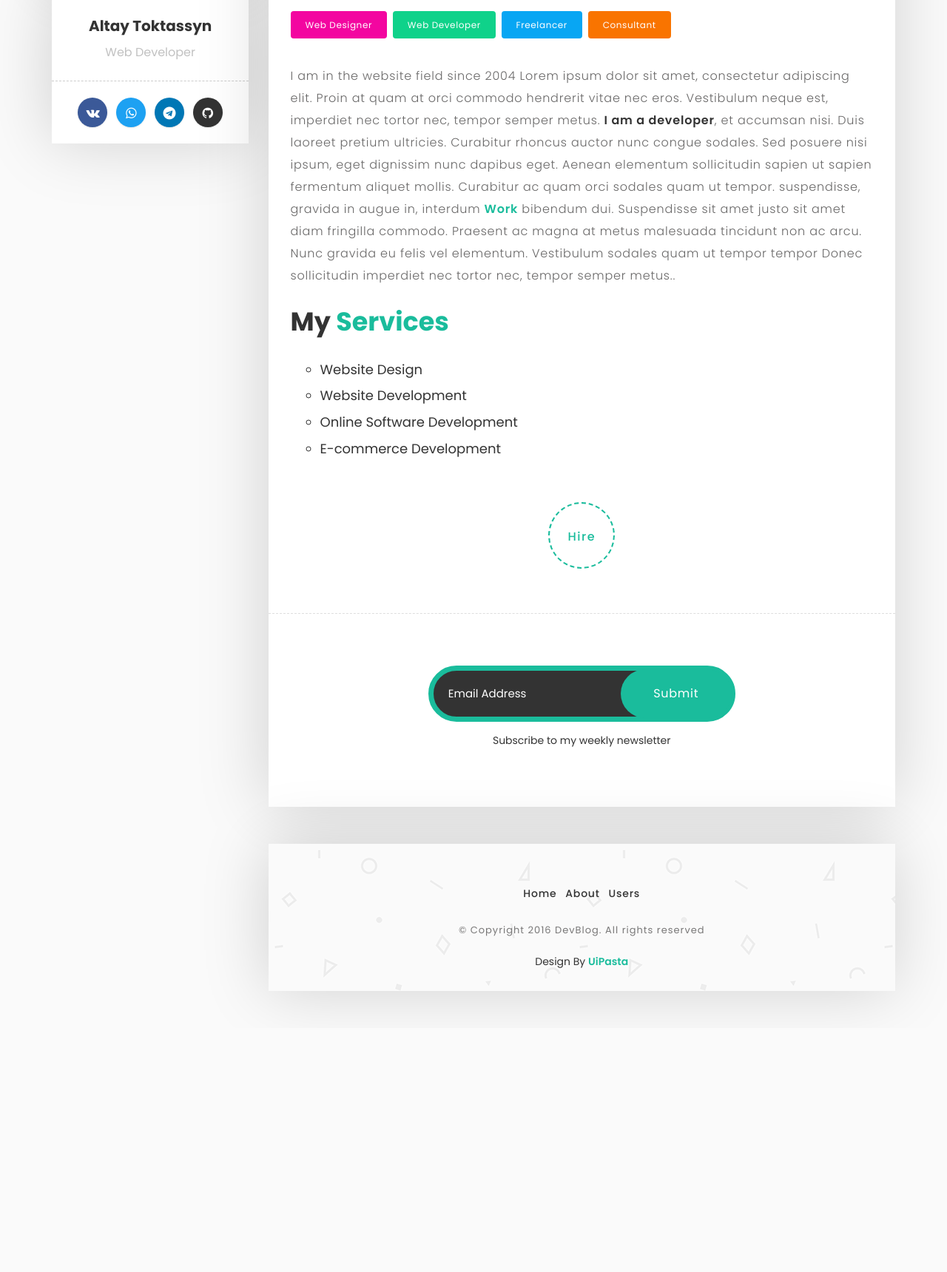
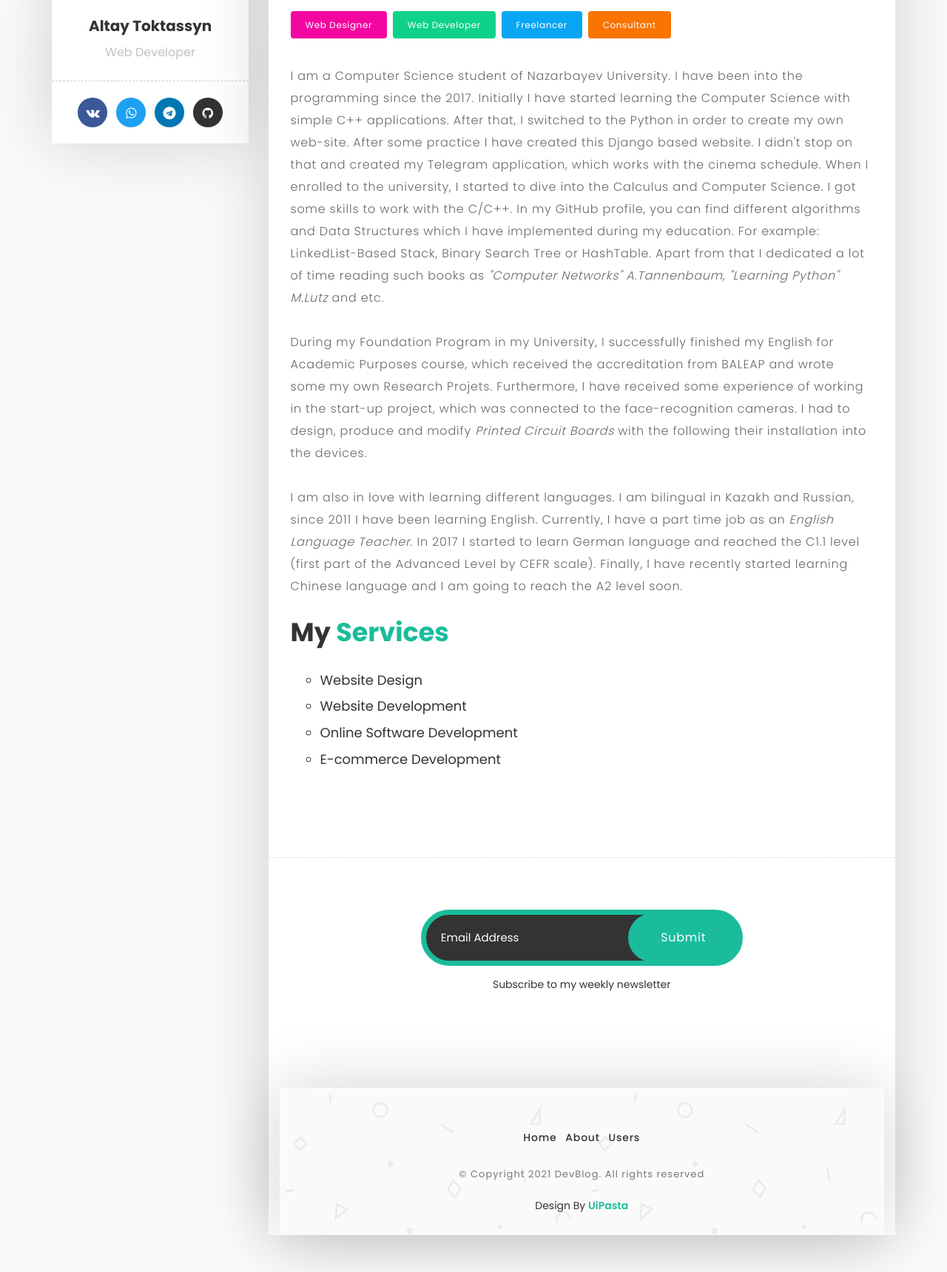
Before and after one commit to JokerOneK/MyBlog, a Django app: template Blog/templates/blogstatic/about.html in a window 1280 px wide. Shown: the part 269-1989 px from the top of the page at 74% size. Before the commit the page ends 1631 px from the top, so only its background shows below. Run offline with Django 3.2, Linux system fonts and the light colour scheme; the template is opened without the code that fills it, so the values that code supplies are empty; some libraries are stand-ins or nearby versions.

Commit message:
Added ReadME file and updated "About me" section

```diff
--- a/Blog/templates/Blog/delete_post.html
+++ b/Blog/templates/Blog/delete_post.html
@@ -22,7 +22,7 @@
     <meta name="robots" content="index,follow">
 
 
-    <title>DevBlog - Personal Blog Template</title>
+    <title>WebBlog - Altay's Personal Blog</title>
 
     <!-- Favicon -->
     <link rel="shortcut icon" href="images/favicon/favicon.ico">
--- a/Blog/templates/Blog/detail_post.html
+++ b/Blog/templates/Blog/detail_post.html
@@ -19,7 +19,7 @@
     <meta name="robots" content="index,follow">
 
 
-    <title>DevBlog - Personal Blog Template</title>
+    <title>WebBlog - Altay's Personal Blog</title>
 
     <!-- Favicon -->
     <link rel="shortcut icon" href="images/favicon/favicon.ico">
--- a/Blog/templates/Blog/post_error.html
+++ b/Blog/templates/Blog/post_error.html
@@ -19,7 +19,7 @@
     <meta name="robots" content="index,follow">
 
 
-    <title>DevBlog - Personal Blog Template</title>
+    <title>WebBlog - Altay's Personal Blog</title>
 
     <!-- Favicon -->
     <link rel="shortcut icon" href="images/favicon/favicon.ico">
--- a/Blog/templates/Blog/update_post.html
+++ b/Blog/templates/Blog/update_post.html
@@ -22,7 +22,7 @@
     <meta name="robots" content="index,follow">
 
 
-    <title>DevBlog - Personal Blog Template</title>
+    <title>WebBlog - Altay's Personal Blog</title>
 
     <!-- Favicon -->
     <link rel="shortcut icon" href="images/favicon/favicon.ico">
--- a/Blog/templates/blogstatic/about.html
+++ b/Blog/templates/blogstatic/about.html
@@ -18,7 +18,7 @@
     <meta name="robots" content="index,follow">
 
 
-    <title>DevBlog - Personal Blog Template</title>
+    <title>WebBlog - Altay's Personal Blog</title>
 
     <!-- Favicon -->
     <link rel="shortcut icon" href="images/favicon/favicon.ico">
@@ -159,7 +159,25 @@
                                    <!-- My Intro End -->
 
 
-                                    <p>I am in the website field since 2004 Lorem ipsum dolor sit amet, consectetur adipiscing elit. Proin at quam at orci commodo hendrerit vitae nec eros. Vestibulum neque est, imperdiet nec tortor nec, tempor semper metus. <b>I am a developer</b>, et accumsan nisi. Duis laoreet pretium ultricies. Curabitur rhoncus auctor nunc congue sodales. Sed posuere nisi ipsum, eget dignissim nunc dapibus eget. Aenean elementum sollicitudin sapien ut sapien fermentum aliquet mollis. Curabitur ac quam orci sodales quam ut tempor. suspendisse, gravida in augue in, interdum <b><a href="work.html" data-toggle="tooltip" data-placement="top" title="Check out my work.">Work</a></b> bibendum dui. Suspendisse sit amet justo sit amet diam fringilla commodo. Praesent ac magna at metus malesuada tincidunt non ac arcu. Nunc gravida eu felis vel elementum. Vestibulum sodales quam ut tempor tempor Donec sollicitudin imperdiet nec tortor nec, tempor semper metus..</p>
+                                    <p>I am a Computer Science student of Nazarbayev University. I have been into the programming
+                                    since the 2017. Initially I have started learning the Computer Science with simple C++ applications.
+                                    After that, I switched to the Python in order to create my own web-site. After some practice I have created this
+                                    Django based website. I didn't stop on that and created my Telegram application, which works with the cinema
+                                    schedule. When I enrolled to the university, I started to dive into the Calculus and Computer Science. I
+                                    got some skills to work with the C/C++. In my GitHub profile, you can find different algorithms and Data Structures
+                                    which I have implemented during my education. For example: LinkedList-Based Stack, Binary Search Tree or HashTable. Apart from
+                                    that I dedicated a lot of time reading such books as <i>"Computer Networks" A.Tannenbaum, "Learning Python" M.Lutz  </i> and etc.
+                                    <br><br>
+                                        During my Foundation Program in my University, I successfully finished my English for Academic Purposes course, which received the
+                                        accreditation from BALEAP and wrote some my own Research Projets. Furthermore, I have received some experience of working in the start-up project,
+                                        which was connected to the
+                                        face-recognition cameras. I had to design, produce and modify <i>Printed Circuit Boards</i> with the following their
+                                        installation into the devices.
+                                    <br><br>
+                                    I am also in love with learning different languages. I am bilingual in Kazakh and Russian, since 2011 I have been learning English. Currently,
+                                    I have a part time job as an <i>English Language Teacher</i>. In 2017 I started to learn German language and reached the C1.1 level
+                                    (first part of the Advanced Level by CEFR scale). Finally, I have recently started learning Chinese language and I am going
+                                    to reach the A2 level soon.</p>
 
 
 
@@ -180,11 +198,11 @@
 
                                 </div>
 
-                                  <div class="col-md-12 text-center">
-                                    <a href="contact.html" data-toggle="tooltip" data-placement="top" title="Visit on my contact page for hire me." class="load-more-button">Hire</a>
-                                   </div>
-
-                             </div>
+<!--                                  <div class="col-md-12 text-center">-->
+<!--                                    <a href="contact.html" data-toggle="tooltip" data-placement="top" title="Visit on my contact page for hire me." class="load-more-button">Hire</a>-->
+<!--                                   </div>-->
+<!--                                  -->
+<!--                                  </div>-->
 
                          </div>
 
@@ -219,7 +237,7 @@
                                <li><a href="{% url 'accounts:users' %}">Users</a></li>
                             </ul>
 
-                          <p>© Copyright 2016 DevBlog. All rights reserved</p>
+                          <p>© Copyright 2021 DevBlog. All rights reserved</p>
 
 
 						  <!-- UiPasta Credit Start -->
--- a/Blog/templates/blogstatic/contact.html
+++ b/Blog/templates/blogstatic/contact.html
@@ -16,7 +16,7 @@
     <meta name="robots" content="index,follow">
 
 
-    <title>DevBlog - Personal Blog Template</title>
+    <title>WebBlog - Altay's Personal Blog</title>
 
     <!-- Favicon -->
     <link rel="shortcut icon" href="images/favicon/favicon.ico">
--- a/Blog/templates/blogstatic/index.html
+++ b/Blog/templates/blogstatic/index.html
@@ -20,7 +20,7 @@
     <meta name="robots" content="index,follow">
 
 
-    <title>DevBlog - Personal Blog Template</title>
+    <title>WebBlog - Altay's Personal Blog</title>
 
     <!-- Favicon -->
 
--- a/Blog/templates/blogstatic/single.html
+++ b/Blog/templates/blogstatic/single.html
@@ -16,7 +16,7 @@
     <meta name="robots" content="index,follow">
 
 
-    <title>DevBlog - Personal Blog Template</title>
+    <title>WebBlog - Altay's Personal Blog</title>
 
     <!-- Favicon -->
     <link rel="shortcut icon" href="images/favicon/favicon.ico">
--- a/Blog/templates/blogstatic/work.html
+++ b/Blog/templates/blogstatic/work.html
@@ -18,7 +18,7 @@
     <meta name="robots" content="index,follow">
 
 
-    <title>DevBlog - Personal Blog Template</title>
+    <title>WebBlog - Altay's Personal Blog</title>
 
     <!-- Favicon -->
     <link rel="shortcut icon" href="images/favicon/favicon.ico">
```
Also changed, not shown: readme.md (added).
